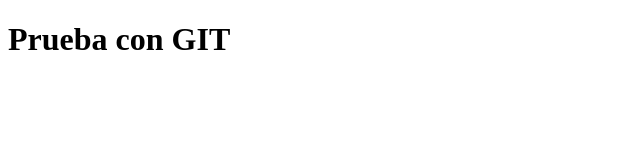
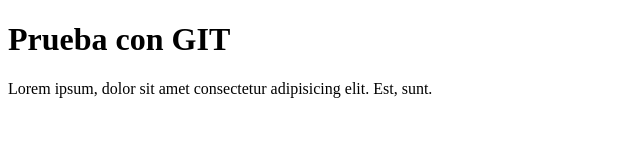
Before and after one commit to sebastianarayaq/coderhouse-desarrolloweb, a plain HTML site: page index.html in a window 1280 px wide. Shown: the whole page, without its empty margins (0-640 px from the left). Drawn offline with Linux system fonts and the light colour scheme.

Commit message:
Se agrega parrafo en index

```diff
--- a/index.html
+++ b/index.html
@@ -7,5 +7,7 @@
 </head>
 <body>
     <h1>Prueba con GIT</h1>
+
+    <p>Lorem ipsum, dolor sit amet consectetur adipisicing elit. Est, sunt.</p>
 </body>
 </html>
```
